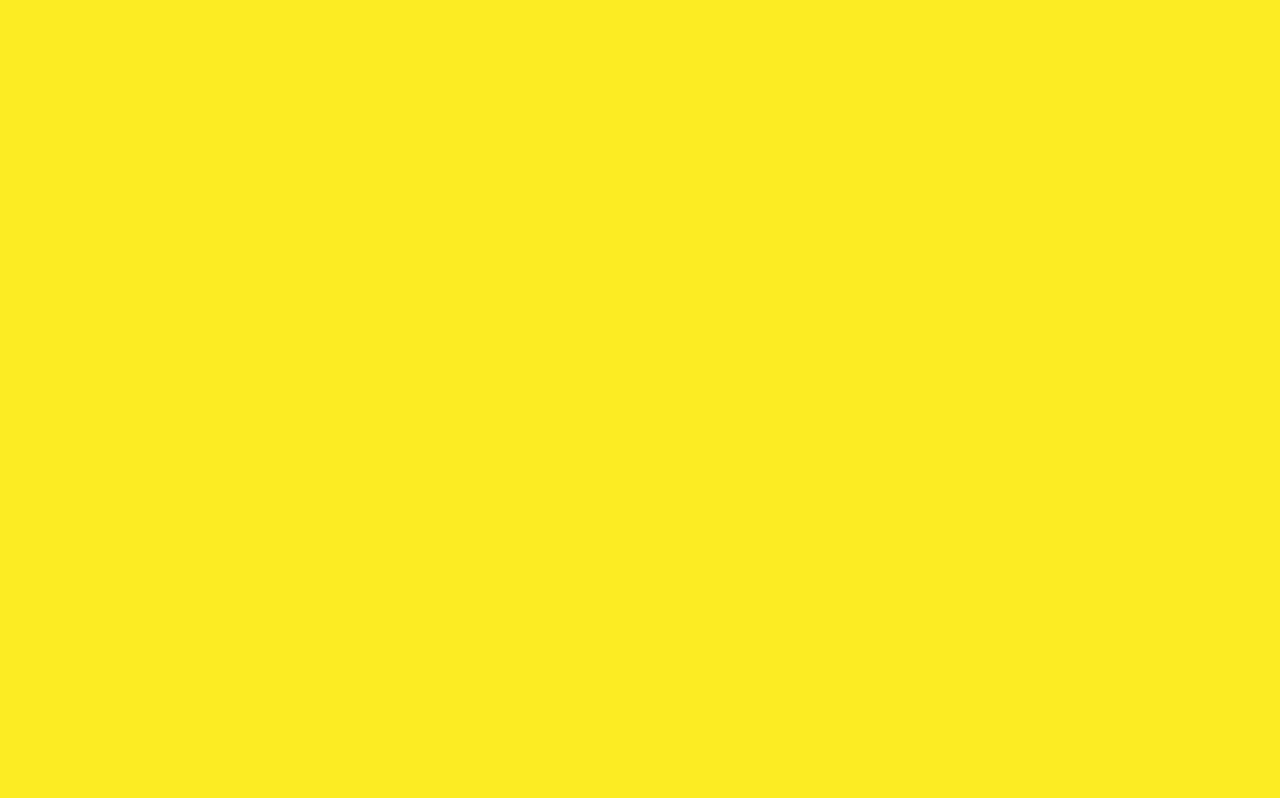
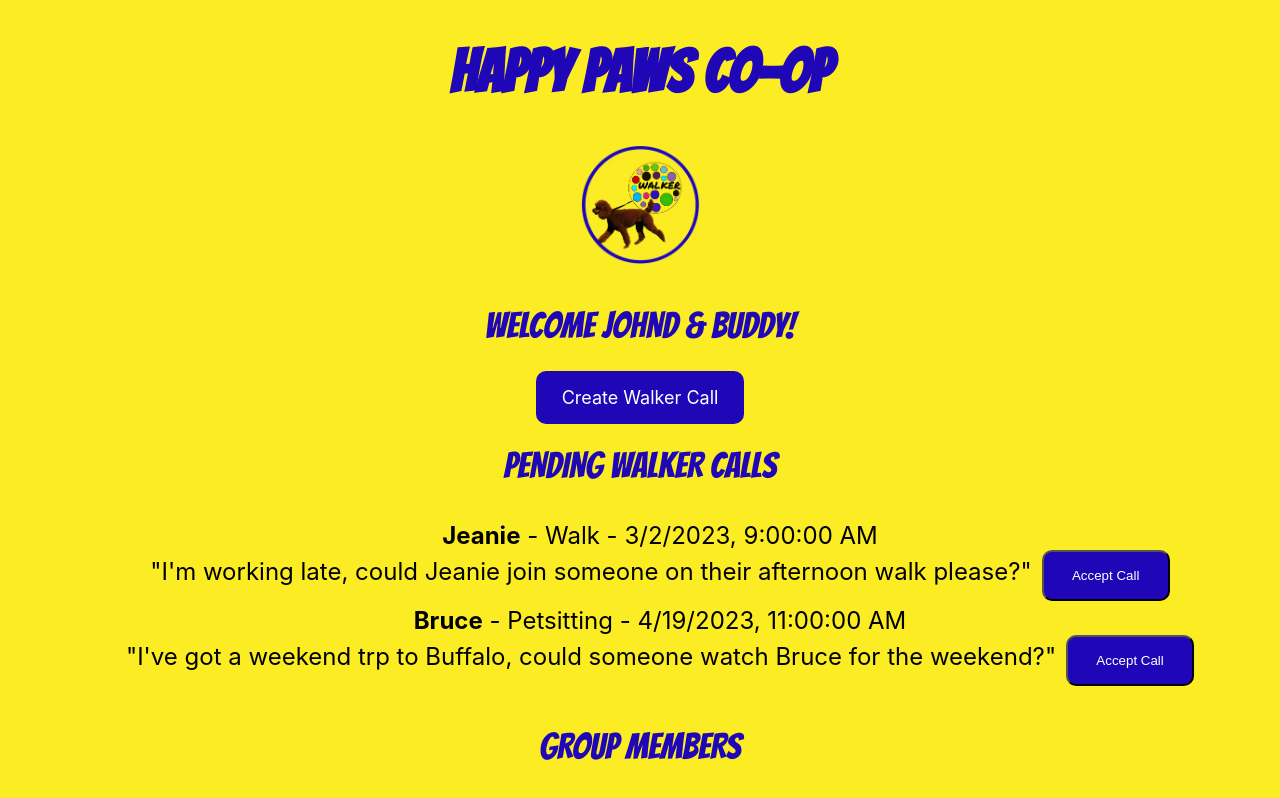
Before and after one commit to CMU-17-356/cmu-17-356-final-project-s23-walker, a React (Create React App) app in the folder walker/: page /#/co-op-home in a window 1280 px wide. Before the commit this address had no page. Shown: the top 798 px of the page. Built offline with nearby package versions, Linux system fonts and the light colour scheme.

Commit message:
display pending walker calls

```diff
--- a/walker/src/App.tsx
+++ b/walker/src/App.tsx
@@ -3,6 +3,7 @@ import Landing from "./pages/Landing";
 import Login from "./pages/Login";
 import Create from "./pages/Create";
 import Accept from "./pages/Accept";
+import CoOpHome from "./pages/CoOpHome";
 
 function App() {
     return (
@@ -12,6 +13,7 @@ function App() {
                 <Route path="/login" element={<Login />} />
                 <Route path="/accept-invite" element={<Accept />} />
                 <Route path="/create-co-op" element={<Create />} />
+                <Route path="/co-op-home" element={<CoOpHome userName = "JohnD" petName="Buddy" groupName="Happy Paws Co-Op" />} />
             </Routes>
         </HashRouter>
     );
--- /dev/null
+++ b/walker/src/pages/CoOpHome.tsx
@@ -0,0 +1,52 @@
+import styles from "./Landing.module.css";
+import logo from "../assets/logo.png";
+import { Link } from "react-router-dom";
+
+interface WalkerCall {
+  id: number;
+  petName: string;
+  job: string;
+  scheduledTime: Date;
+  request: string;
+}
+
+const pendingWalkerCalls: WalkerCall[] = [
+  { id: 1, petName: "Jeanie", job: "Walk", scheduledTime: new Date("2023-03-02T09:00:00"), request: "I'm working late, could Jeanie join someone on their afternoon walk please?" },
+  { id: 2, petName: "Bruce", job: "Petsitting", scheduledTime: new Date("2023-04-19T11:00:00"), request: "I've got a weekend trp to Buffalo, could someone watch Bruce for the weekend?" }
+];
+
+function CoOpHome({ userName, petName, groupName }: { userName: string, petName: string, groupName: string }): JSX.Element {
+  return (
+    <div className={styles.container}>
+      <div className={styles.header}>
+        <h1 className="heading" style={{ fontSize: "60px" }}>
+          {groupName}
+        </h1>
+        <img src={logo} alt="Walker logo" style={{ width: "120px", height: "120px" }} />
+        <div className={styles.welcome}>
+          <p className={"subheading"} style={{ fontSize: "36px" }}>
+            Welcome {userName} & {petName}!
+          </p>
+          <Link to="/create-walker-call" className="btn" style={{ fontSize: "18px" }}>
+            Create Walker Call
+          </Link>
+          <p className={"subheading"} style={{ fontSize: "36px" }}>Pending Walker Calls</p>
+          <ul>
+            {pendingWalkerCalls.map(call => (
+              <li key={call.id} style={{ display: "inline-block", whiteSpace: "nowrap", marginBottom: "5px" }}>
+              <div >
+                <strong>{call.petName}</strong> - {call.job} - {call.scheduledTime.toLocaleString()}
+              </div>
+              <div style={{ display: "inline-block", marginRight: "10px" }}> "{call.request}"</div>
+              <button className="btn" style={{ display: "inline-block" }}>Accept Call</button>
+            </li>
+            ))}
+          </ul>
+          <p className={"subheading"} style={{ fontSize: "36px" }}>Group Members</p>
+        </div>
+      </div>
+    </div>
+  );
+}
+
+export default CoOpHome;
```
